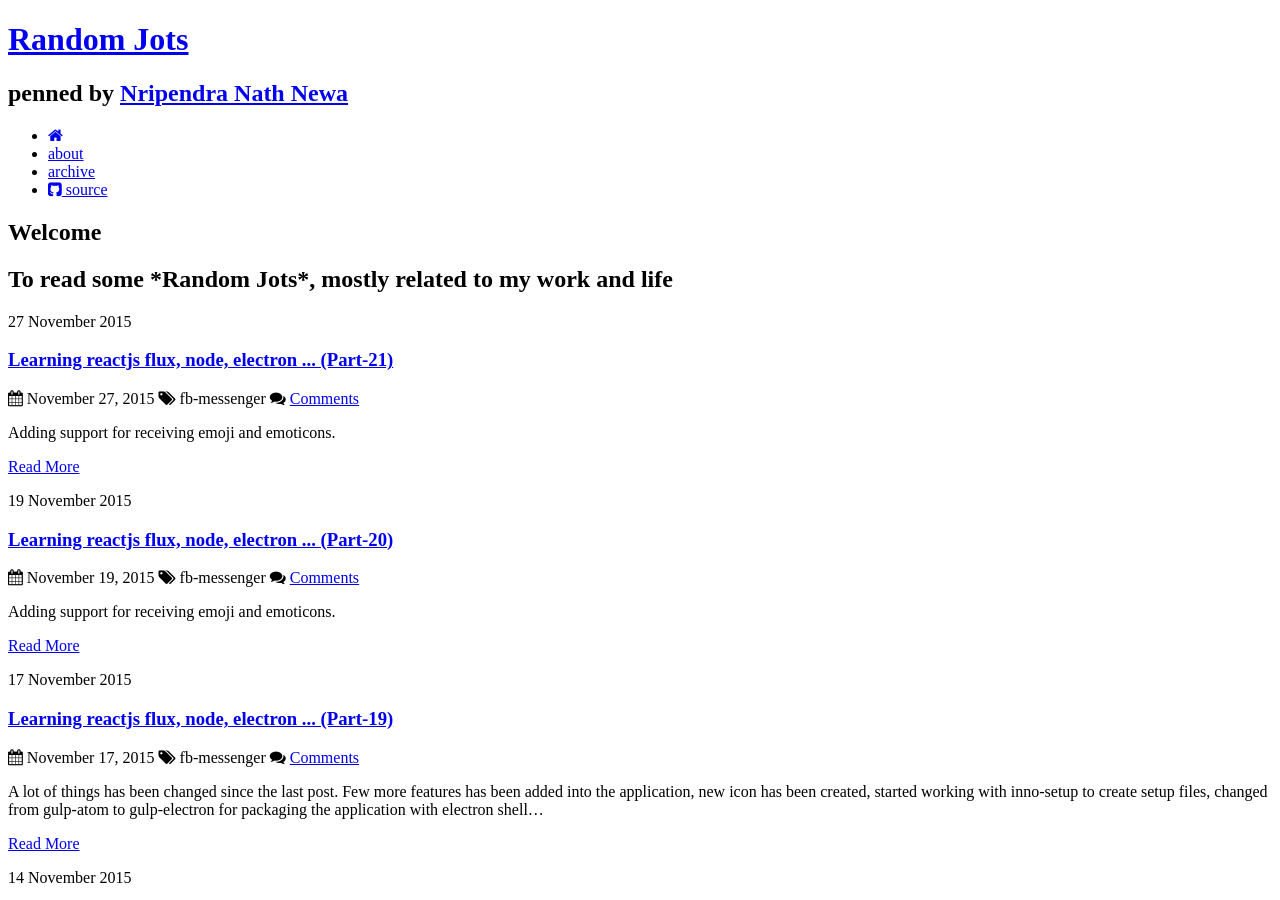
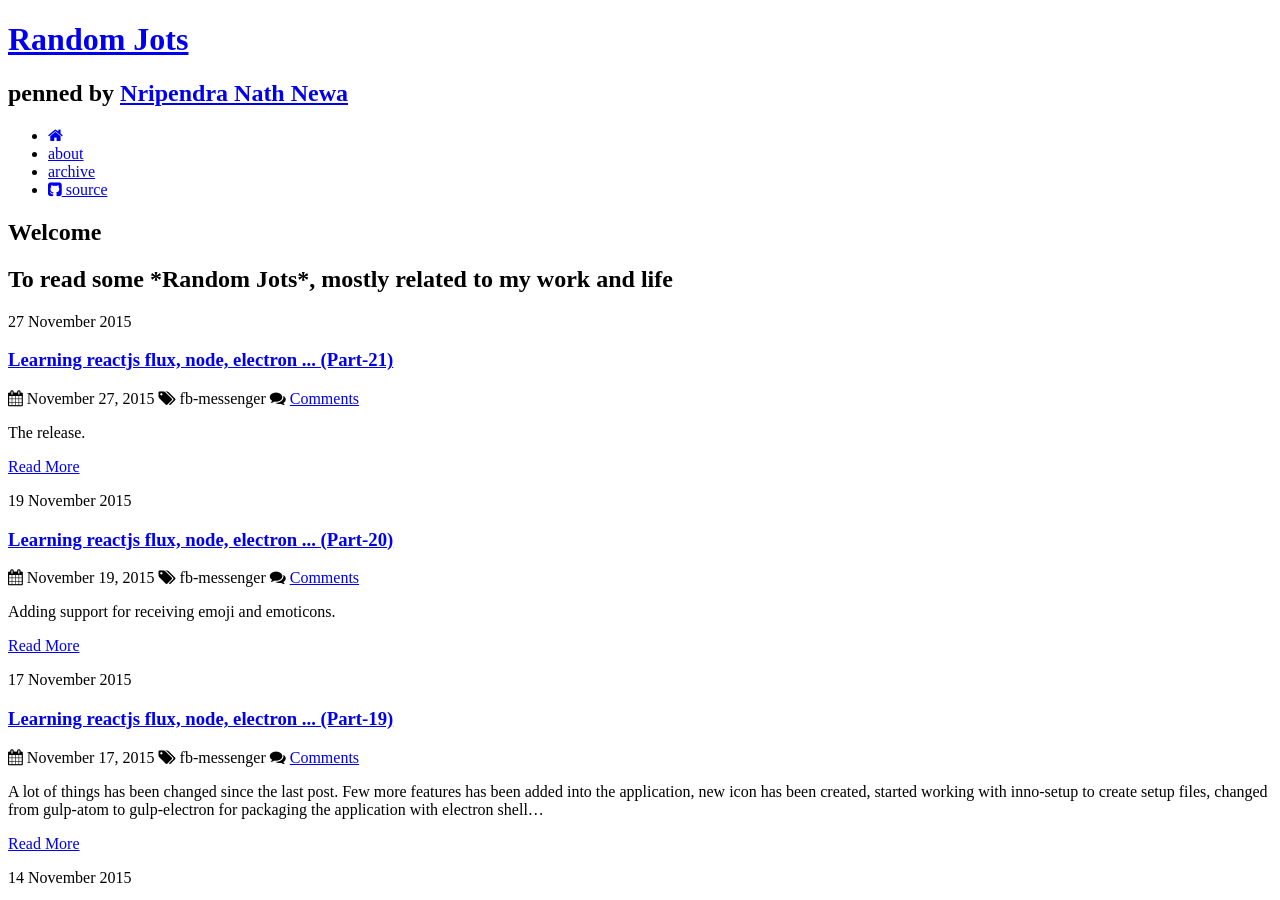
Before and after one commit to nripendra/nripendra.github.io, a Jekyll site: the page built from index.html, in a window 1280 px wide and 900 px high. Built offline with Jekyll 4.4.1, drawn with Linux system fonts in a browser that asks for light colours; Markdown is read by kramdown in place of the engine named in the settings; the list of posts is cut into pages by our own code; comment, search, counter and statistics services are not loaded.

Commit message:
corrected synopsis

```diff
--- a/_posts/fb-messenger/2015-11-20-Learning-js-technologies-part21.md
+++ b/_posts/fb-messenger/2015-11-20-Learning-js-technologies-part21.md
@@ -2,7 +2,7 @@
 layout: post
 title:  "Learning reactjs flux, node, electron ... (Part-21)"
 date:   2015-11-27 6:00:00
-description: Adding support for receiving emoji and emoticons.
+description: The release.
 categories:
 - fb-messenger
 tags : [fb-messenger, node.js, io.js, es6, npm, typescript, gulp, atom-electron, hbox, vbox]
```
